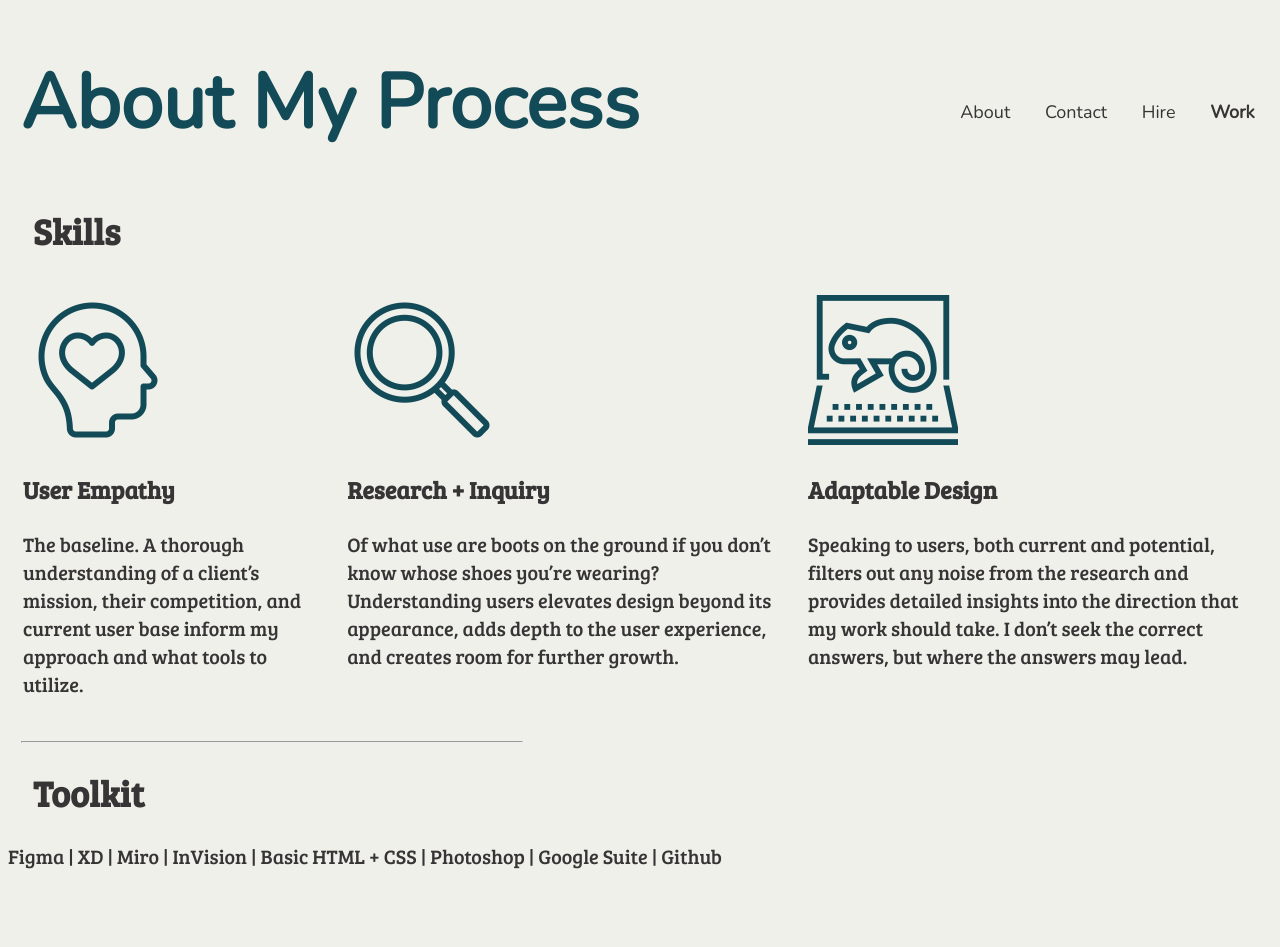
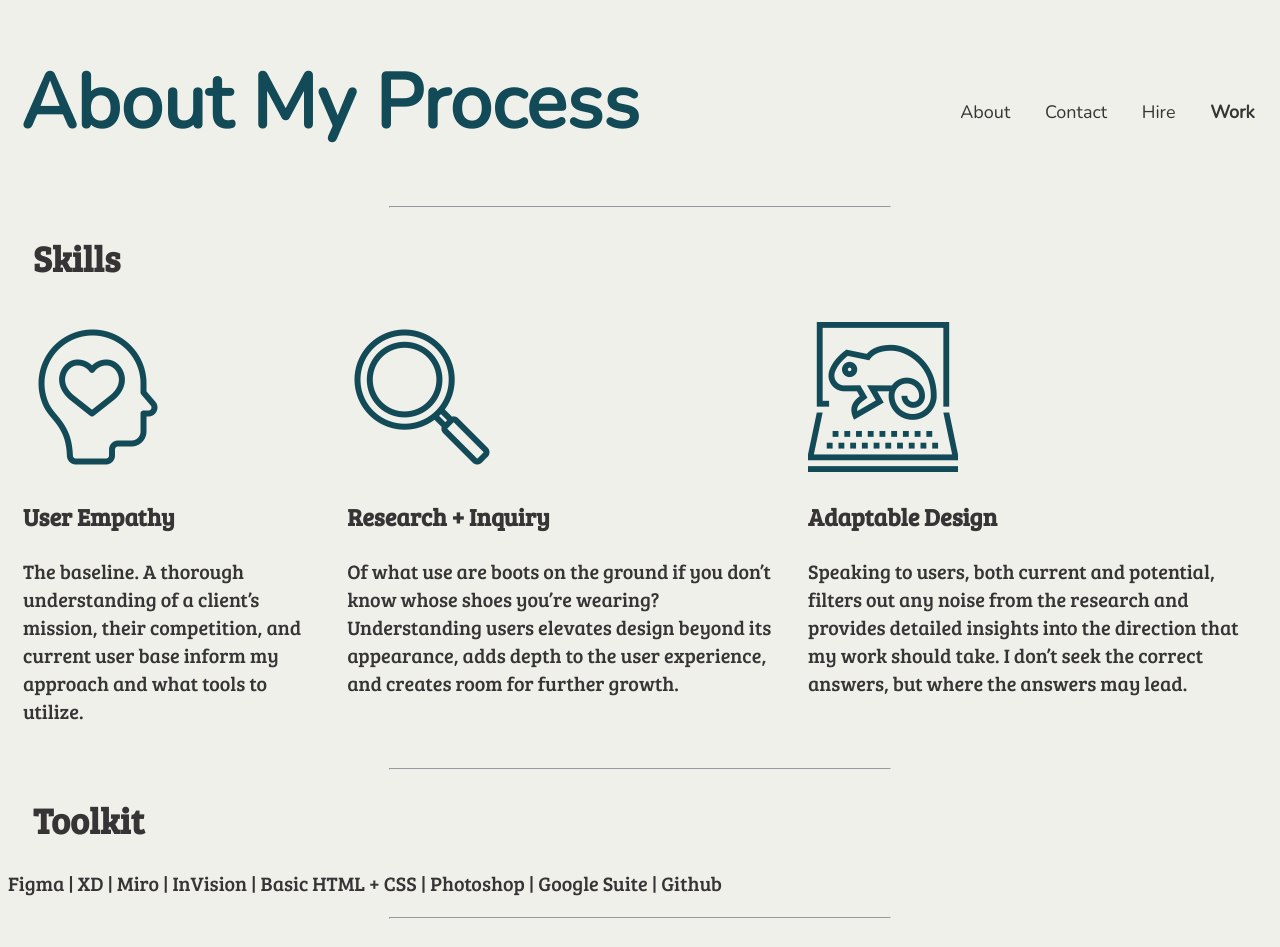
Before and after one commit to magdalachowicz/UX_UI_HW_18_2, a plain HTML site: page index.html in a window 1280 px wide. Shown: the top 947 px of the page. Drawn offline with nearby package versions, Linux system fonts and the light colour scheme.

Commit message:
Adding Lines

```diff
--- a/CSS/style.css
+++ b/CSS/style.css
@@ -83,10 +83,13 @@ p {
     margin: 15px;
 }
 
+.top {
+    margin-right: 2%;
+}
+
 hr {
     color: #F0A202;
     width: 500px;
-    margin-left: 1%;
 }
 
 .myTools {
--- a/index.html
+++ b/index.html
@@ -15,6 +15,7 @@
                     <li><a><strong>Work</strong></a></li>
                 </ul>
             </div>
+            <hr>
         </header>
         <section class="mySkills">
             <h2>Skills</h2>
@@ -44,6 +45,7 @@
                 <p>Figma | XD | Miro | InVision | Basic HTML + CSS | Photoshop | Google Suite | Github</p>
             </div>
         </section>
+        <hr>
         <footer class="footer">
                 <img src="/Images/message.png" alt="Email" width="30px" height="30px">
                 <img src="/Images/linkedin.png" alt="LinkedIn">
```
